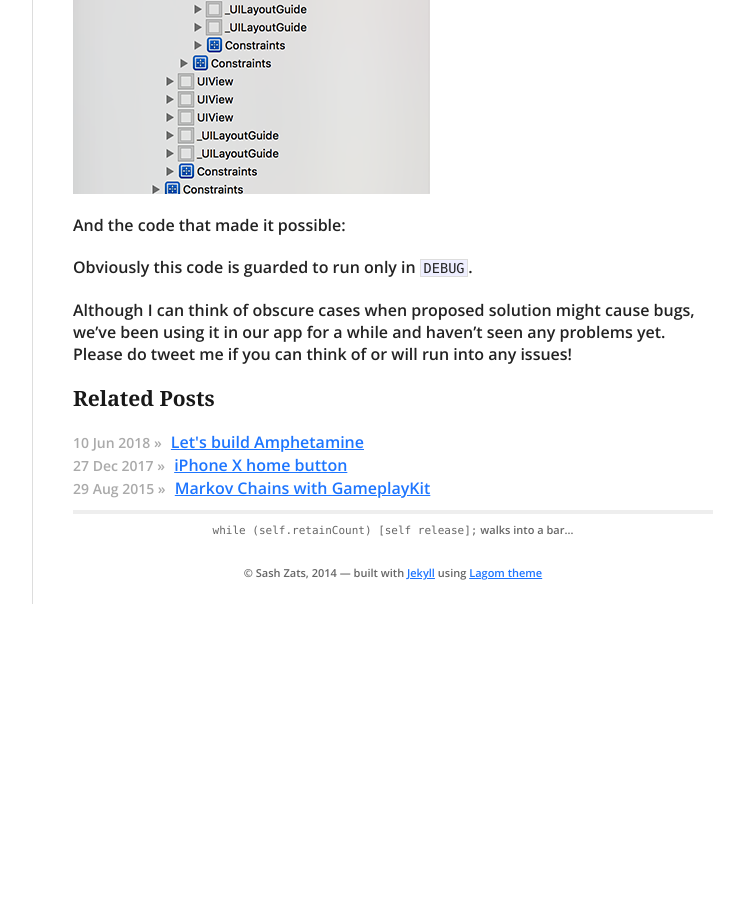
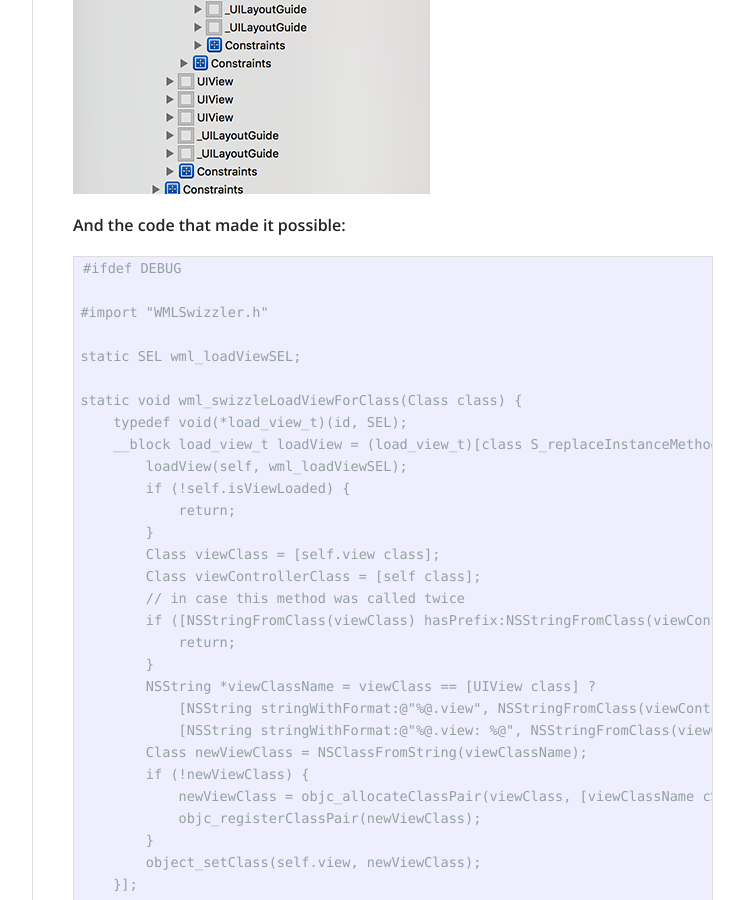
Before and after one commit to zats/zats.github.io, a Jekyll site: the page built from _posts/2015-06-16-improving-view-debugging-in-xcode.md, in a window 1280 px wide and 900 px high, scrolled down 755 px. Shown: the whole window, without its empty margins (378-1122 px from the left). Built offline with Jekyll 4.4.1, drawn with Linux system fonts in a browser that asks for light colours; nearby versions of some CDN libraries; before the commit the page ends 1359 px from its top, so only the background shows below that; some of the changed text lies outside the part shown.

Commit message:
Updated '_posts/2015-06-16-improving-view-debugging-in-xcode.md' via CloudCannon

````diff
--- a/_posts/2015-06-16-improving-view-debugging-in-xcode.md
+++ b/_posts/2015-06-16-improving-view-debugging-in-xcode.md
@@ -15,6 +15,96 @@ Normally view debugging in Xcode is somewhat hard: you have to attribute bunch o
 
 And the code that made it possible:
 
+```
+#ifdef DEBUG
+
+#import "WMLSwizzler.h"
+
+static SEL wml_loadViewSEL;
+
+static void wml_swizzleLoadViewForClass(Class class) {
+    typedef void(*load_view_t)(id, SEL);
+    __block load_view_t loadView = (load_view_t)[class S_replaceInstanceMethod:wml_loadViewSEL withBlock:^(UIViewController *self){
+        loadView(self, wml_loadViewSEL);
+        if (!self.isViewLoaded) {
+            return;
+        }
+        Class viewClass = [self.view class];
+        Class viewControllerClass = [self class];
+        // in case this method was called twice
+        if ([NSStringFromClass(viewClass) hasPrefix:NSStringFromClass(viewControllerClass)]) {
+            return;
+        }
+        NSString *viewClassName = viewClass == [UIView class] ?
+            [NSString stringWithFormat:@"%@.view", NSStringFromClass(viewControllerClass)] :
+            [NSString stringWithFormat:@"%@.view: %@", NSStringFromClass(viewControllerClass), NSStringFromClass(viewClass)];
+        Class newViewClass = NSClassFromString(viewClassName);
+        if (!newViewClass) {
+            newViewClass = objc_allocateClassPair(viewClass, [viewClassName cStringUsingEncoding:NSUTF8StringEncoding], 0);
+            objc_registerClassPair(newViewClass);
+        }
+        object_setClass(self.view, newViewClass);
+    }];
+}
+
+static BOOL const wml_isKindOfClass(Class class, Class possibleAncestor) {
+    if (class == possibleAncestor) {
+        return YES;
+    }
+
+    do {
+        class = class_getSuperclass(class);
+        if (class == possibleAncestor) {
+            return YES;
+        }
+    } while (class && class != [NSObject class]);
+    return NO;
+}
+
+@interface UIViewController (WMLViewDebugging)
+@end
+
+
+@implementation UIViewController (WMLViewDebugging)
+
++ (void)load {
+    @autoreleasepool {
+        static dispatch_once_t onceToken;
+        dispatch_once(&onceToken, ^{
+            wml_loadViewSEL = @selector(loadView);
+
+            IMP originalIMP = [UIViewController instanceMethodForSelector:wml_loadViewSEL];
+            wml_swizzleLoadViewForClass([UIViewController class]);
+
+            unsigned int classesCount = 0;
+            Class *classList = objc_copyClassList(&classesCount);
+            for (unsigned int i = 0; i < classesCount; ++i) {
+                Class cls = classList[i];
+                const char *cClassName = class_getName(cls);
+                if (strcmp(cClassName, "JSExport") == 0 ||
+                    strcmp(cClassName, "Object") == 0 ||
+                    strcmp(cClassName, "__NSGenericDeallocHandler") == 0 ||
+                    strcmp(cClassName, "__NSMessageBuilder") == 0 ||
+                    strcmp(cClassName, "_NSZombie_") == 0){
+                    continue;
+                }
+                // If you encounter crash here, add exception to the previous if case
+                if (cls == [UIViewController class] ||
+                    !wml_isKindOfClass(cls, [UIViewController class]) ||
+                    [cls instanceMethodForSelector:wml_loadViewSEL] == originalIMP) {
+                    continue;
+                }
+                wml_swizzleLoadViewForClass(cls);
+            }
+        });
+    }
+}
+
+@end
+
+#endif
+```
+
 Obviously this code is guarded to run only in `DEBUG`.
 
 Although I can think of obscure cases when proposed solution might cause bugs, we've been using it in our app for a while and haven't seen any problems yet. Please do tweet me if you can think of or will run into any issues!
````
